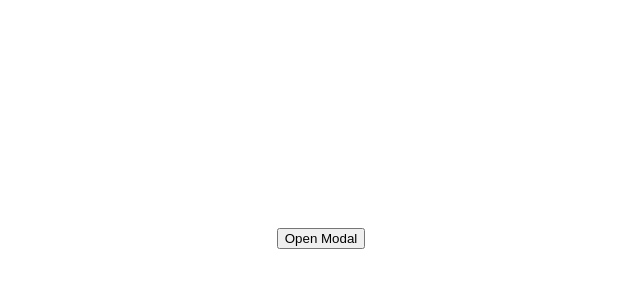
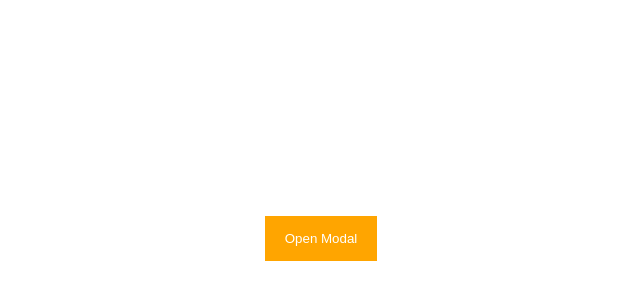
Before and after one commit to Carterjamesq/Modal, a plain HTML site: page web/index.html in a window 1280 px wide. Shown: the part 162-462 px from the top of the page, without its empty margins (319-959 px from the left). Drawn offline with Linux system fonts and the light colour scheme.

Commit message:
Styles button

```diff
--- a/web/style.css
+++ b/web/style.css
@@ -6,6 +6,15 @@ body {
     justify-content: center;
     align-items: center;
     height: 100vh;
+}
+
+/* Button Styles */
+#myBtn {
+    background: orange;
+    border: none;
+    padding: 15px 20px;
+    color: white;
+    cursor: pointer;
 }
 
 /* The Modal (background) */
```
